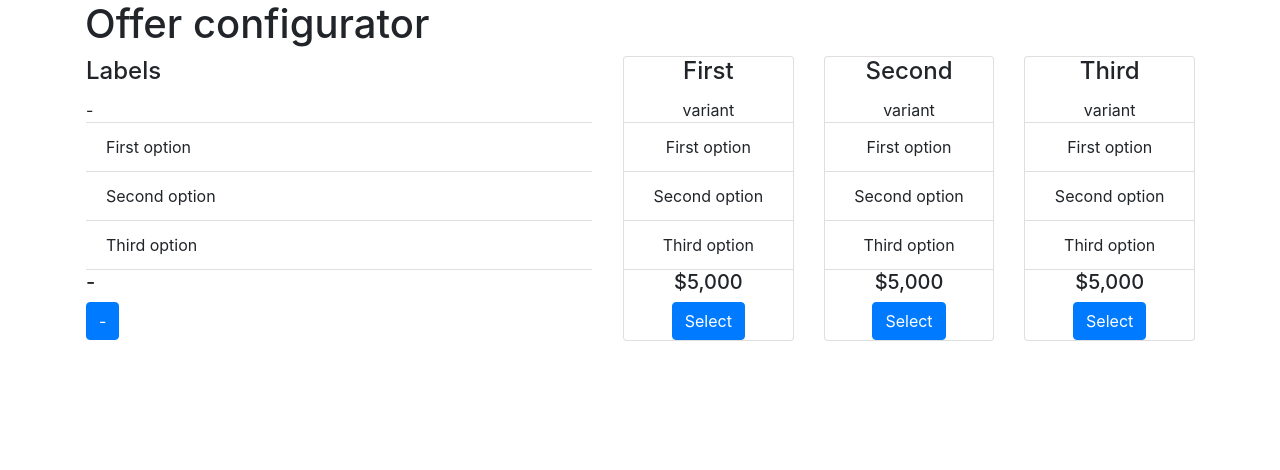
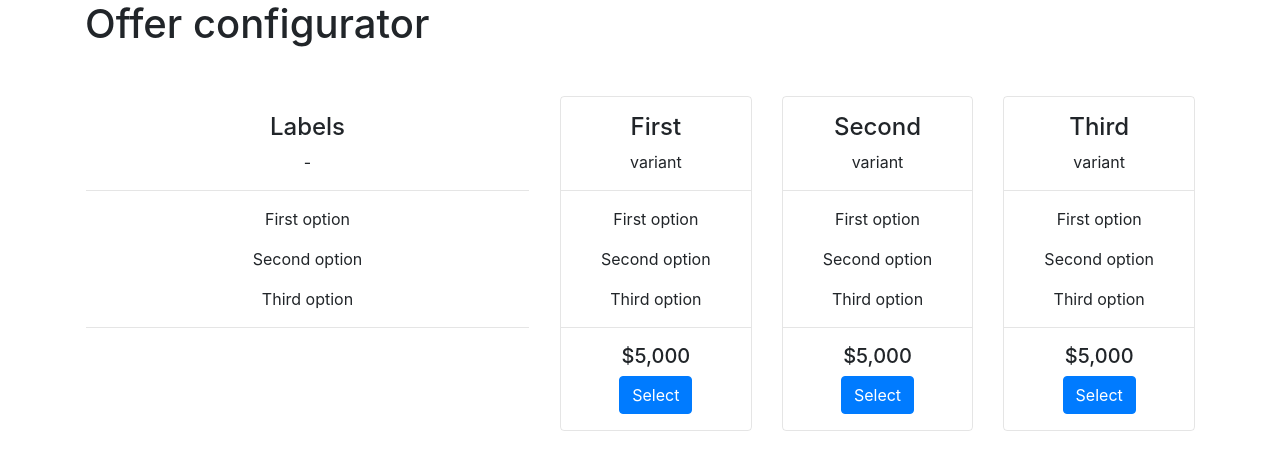
Before and after one commit to marcinmajkowski/angular-advanced-forms, an Angular app: page / in a window 1280 px wide. Shown: the top 470 px of the page. Built offline with nearby package versions, Linux system fonts and the light colour scheme.

Commit message:
Use Bootstrap grid instead of cards

```diff
--- a/src/app/app.module.ts
+++ b/src/app/app.module.ts
@@ -6,7 +6,7 @@ import { NgbModule } from '@ng-bootstrap/ng-bootstrap';
 import { AppComponent } from './app.component';
 import { OfferConfiguratorComponent } from './offer-configurator/offer-configurator.component';
 import { VariantCardComponent } from './offer-configurator/variant-card/variant-card.component';
-import { LabelsCardComponent, LabelsCardComponentStyler } from './offer-configurator/labels-card/labels-card.component';
+import { LabelsCardComponent } from './offer-configurator/labels-card/labels-card.component';
 
 @NgModule({
   declarations: [
@@ -14,7 +14,6 @@ import { LabelsCardComponent, LabelsCardComponentStyler } from './offer-configur
     OfferConfiguratorComponent,
     VariantCardComponent,
     LabelsCardComponent,
-    LabelsCardComponentStyler,
   ],
   imports: [
     BrowserModule,
--- a/src/app/offer-configurator/labels-card/labels-card.component.html
+++ b/src/app/offer-configurator/labels-card/labels-card.component.html
@@ -1,13 +1,23 @@
-<div class="card-block app-labels-card">
-  <h4 class="card-title">Labels</h4>
-  <p class="card-text">-</p>
+<div class="text-center variant-labels-column rounded py-3">
+  <div>
+    <h4>Labels</h4>
+    <p>-</p>
+  </div>
+  <hr/>
+  <div>
+    <p>
+      First option
+    </p>
+  </div>
+  <div>
+    <p>
+      Second option
+    </p>
+  </div>
+  <div>
+    <p>
+      Third option
+    </p>
+  </div>
+  <hr/>
 </div>
-<ul class="list-group list-group-flush">
-  <li class="list-group-item">First option</li>
-  <li class="list-group-item">Second option</li>
-  <li class="list-group-item">Third option</li>
-</ul>
-<div class="card-block">
-  <h5>-</h5>
-  <button class="btn btn-primary">-</button>
-</div>
--- a/src/app/offer-configurator/labels-card/labels-card.component.scss
+++ b/src/app/offer-configurator/labels-card/labels-card.component.scss
@@ -1,4 +1,3 @@
-.card-deck .app-labels-card {
-  flex: 3 0 0;
-  border-color: rgba(0,0,0,0);
+div.variant-labels-column {
+  border: 1px solid rgba(0, 0, 0, 0);
 }
--- a/src/app/offer-configurator/labels-card/labels-card.component.ts
+++ b/src/app/offer-configurator/labels-card/labels-card.component.ts
@@ -1,16 +1,9 @@
-import { Component, Directive, OnInit, ViewEncapsulation } from '@angular/core';
-
-@Directive({
-  selector: 'div.card[appLabelsCard]',
-  host: {'class': 'app-labels-card'}
-})
-export class LabelsCardComponentStyler { }
+import { Component, OnInit } from '@angular/core';
 
 @Component({
-  selector: 'div.card[appLabelsCard]',
+  selector: 'app-variant-labels',
   templateUrl: './labels-card.component.html',
   styleUrls: ['./labels-card.component.scss'],
-  encapsulation: ViewEncapsulation.None,
 })
 export class LabelsCardComponent implements OnInit {
 
--- a/src/app/offer-configurator/offer-configurator.component.html
+++ b/src/app/offer-configurator/offer-configurator.component.html
@@ -1,9 +1,10 @@
-<h1>Offer configurator</h1>
-<div class="card-deck">
-  <div appLabelsCard
-       class="card"></div>
-  <div appVariantCard
-       class="card text-center"
-       *ngFor="let variant of variants"
-       [name]="variant"></div>
+<h1 class="mb-5">Offer configurator</h1>
+<div class="row">
+  <div class="col-5">
+    <app-variant-labels></app-variant-labels>
+  </div>
+  <div class="col"
+       *ngFor="let variant of variants">
+    <app-variant [name]="variant"></app-variant>
+  </div>
 </div>
--- a/src/app/offer-configurator/variant-card/variant-card.component.html
+++ b/src/app/offer-configurator/variant-card/variant-card.component.html
@@ -1,13 +1,27 @@
-<div class="card-block">
-  <h4 class="card-title">{{ name }}</h4>
-  <p class="card-text">variant</p>
+<div class="text-center variant-column rounded py-3">
+  <div>
+    <h4>{{ name }}</h4>
+    <p>variant</p>
+  </div>
+  <hr/>
+  <div>
+    <p>
+      First option
+    </p>
+  </div>
+  <div>
+    <p>
+      Second option
+    </p>
+  </div>
+  <div>
+    <p>
+      Third option
+    </p>
+  </div>
+  <hr/>
+  <div>
+    <h5>$5,000</h5>
+    <button class="btn btn-primary">Select</button>
+  </div>
 </div>
-<ul class="list-group list-group-flush">
-  <li class="list-group-item">First option</li>
-  <li class="list-group-item">Second option</li>
-  <li class="list-group-item">Third option</li>
-</ul>
-<div class="card-block">
-  <h5>$5,000</h5>
-  <button class="btn btn-primary">Select</button>
-</div>
--- a/src/app/offer-configurator/variant-card/variant-card.component.scss
+++ b/src/app/offer-configurator/variant-card/variant-card.component.scss
@@ -0,0 +1,3 @@
+div.variant-column {
+  border: 1px solid rgba(0, 0, 0, 0.1);
+}
--- a/src/app/offer-configurator/variant-card/variant-card.component.ts
+++ b/src/app/offer-configurator/variant-card/variant-card.component.ts
@@ -1,7 +1,7 @@
 import { Component, Input, OnInit } from '@angular/core';
 
 @Component({
-  selector: 'div.card[appVariantCard]',
+  selector: 'app-variant',
   templateUrl: './variant-card.component.html',
   styleUrls: ['./variant-card.component.scss']
 })
```
